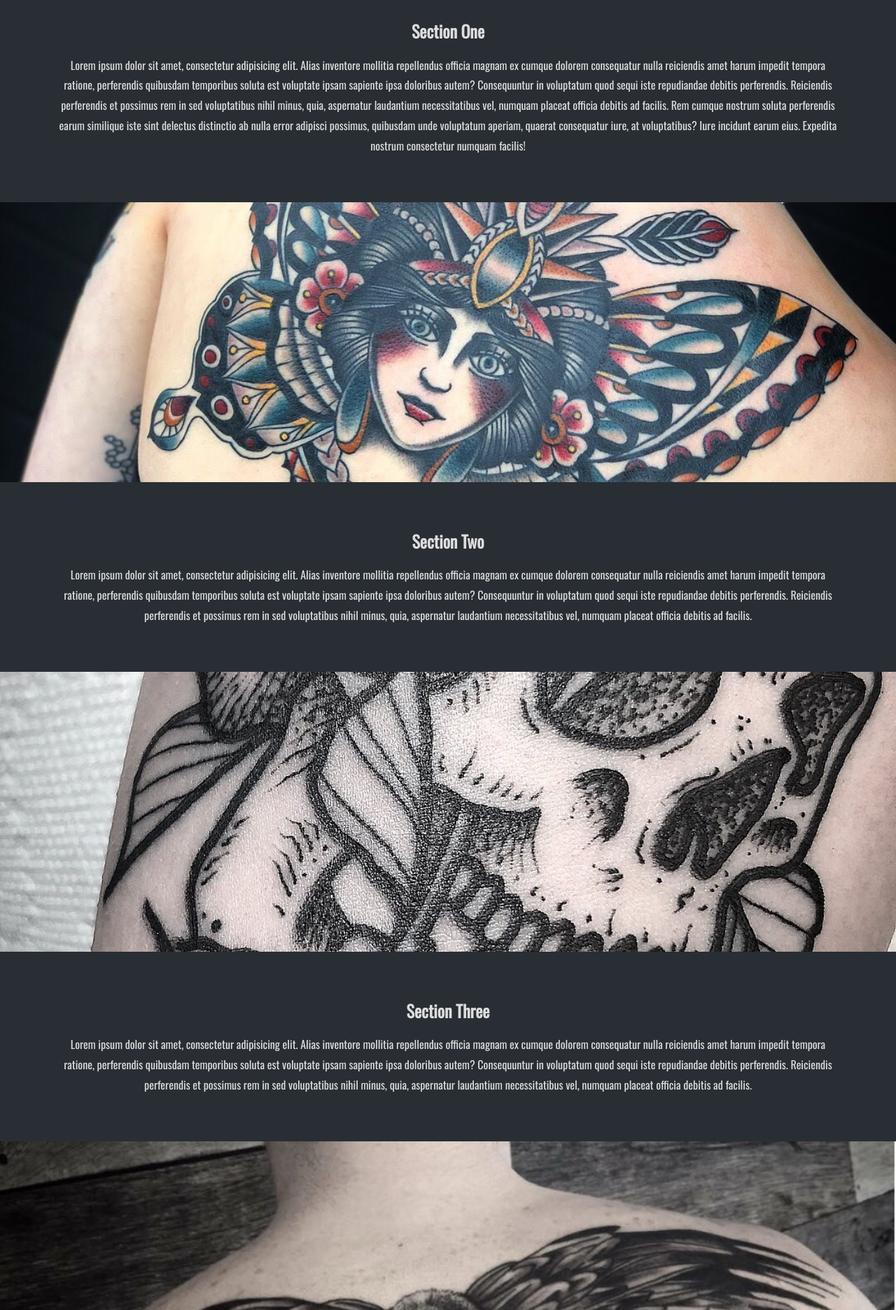
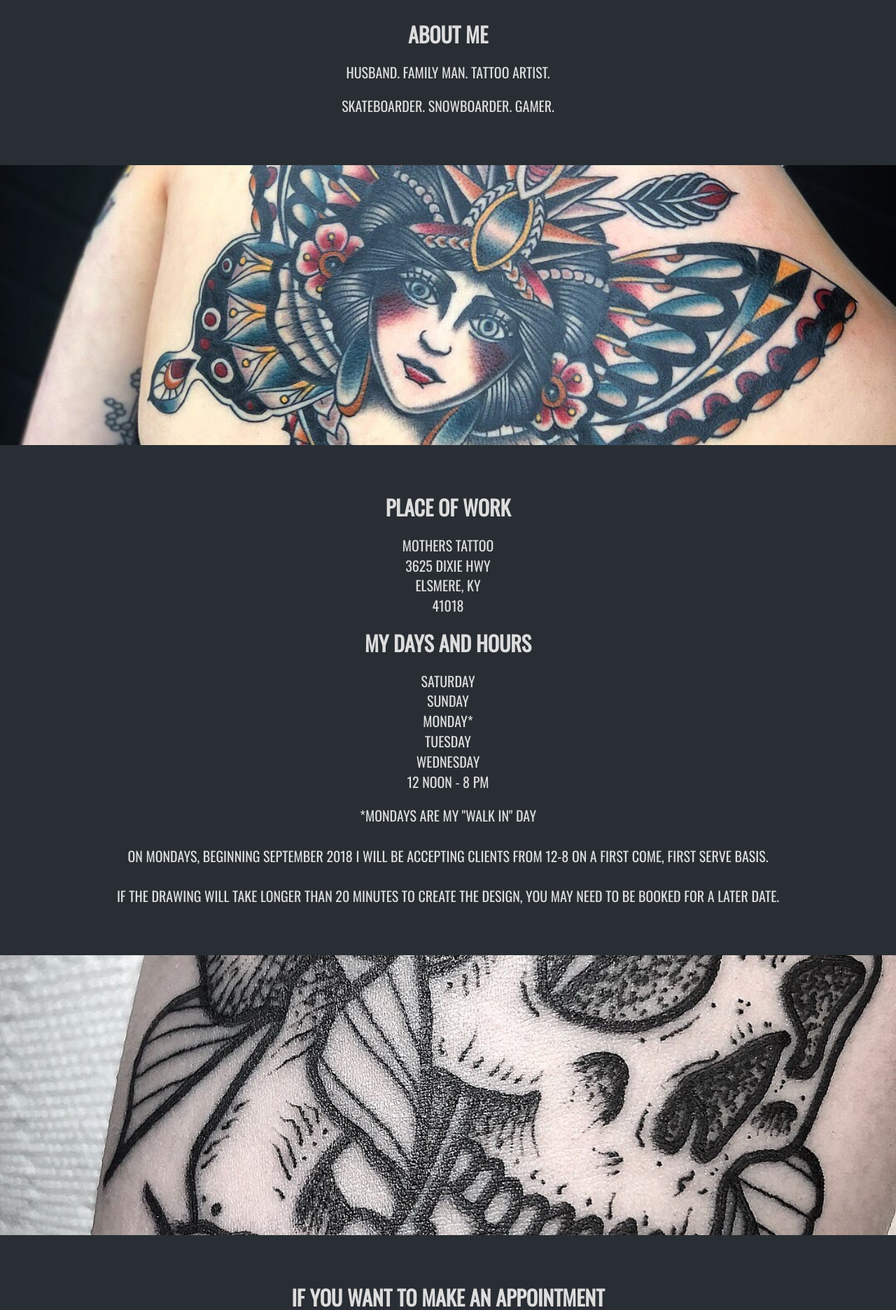
Before and after one commit to Herrm2291/parallaxsite, a plain HTML site: page index.html in a window 1280 px wide. Shown: the part 840-2712 px from the top of the page at 70% size. Drawn offline with nearby package versions, Linux system fonts and the light colour scheme.

Commit message:
updated text and images

```diff
--- a/css/style.css
+++ b/css/style.css
@@ -50,17 +50,23 @@ body, html {
 
 .section {
   text-align: center;
-  padding: 50px 80px;
+	padding: 50px 80px;
+	font-size: 20px;
 }
 
-.section-light {
+/* .section-light {
   background-color: #f4f4f4;
   color: #666
+} */
+
+.section-about {
+  background-color: #282e34;
+	color: #ddd;
 }
 
 .section-dark {
   background-color: #282e34;
-  color: #ddd
+	color: #ddd;
 }
 
 .ptext {
--- a/index.html
+++ b/index.html
@@ -21,15 +21,15 @@
     </div>
   </div>
 
-  <section class="section section-dark">
-    <h2>Section One</h2>
+  <section class="section section-about">
+    <h2>ABOUT ME</h2>
     <p>
-      Lorem ipsum dolor sit amet, consectetur adipisicing elit. Alias inventore mollitia repellendus officia magnam ex cumque dolorem consequatur nulla reiciendis amet harum impedit tempora ratione, perferendis quibusdam temporibus soluta est voluptate ipsam
-      sapiente ipsa doloribus autem? Consequuntur in voluptatum quod sequi iste repudiandae debitis perferendis. Reiciendis perferendis et possimus rem in sed voluptatibus nihil minus, quia, aspernatur laudantium necessitatibus vel, numquam placeat officia
-      debitis ad facilis. Rem cumque nostrum soluta perferendis earum similique iste sint delectus distinctio ab nulla error adipisci possimus, quibusdam unde voluptatum aperiam, quaerat consequatur iure, at voluptatibus? Iure incidunt earum eius. Expedita
-      nostrum consectetur numquam facilis!
-    </p>
-  </section>
+			HUSBAND. FAMILY MAN. TATTOO ARTIST.
+		</p>
+		<p>
+			SKATEBOARDER. SNOWBOARDER. GAMER.
+		</p>
+	</section>
 
   <div class="pimg2">
     <div class="ptext">
@@ -40,11 +40,26 @@
   </div>
 
   <section class="section section-dark">
-    <h2>Section Two</h2>
+    <h2>PLACE OF WORK</h2>
     <p>
-      Lorem ipsum dolor sit amet, consectetur adipisicing elit. Alias inventore mollitia repellendus officia magnam ex cumque dolorem consequatur nulla reiciendis amet harum impedit tempora ratione, perferendis quibusdam temporibus soluta est voluptate ipsam
-      sapiente ipsa doloribus autem? Consequuntur in voluptatum quod sequi iste repudiandae debitis perferendis. Reiciendis perferendis et possimus rem in sed voluptatibus nihil minus, quia, aspernatur laudantium necessitatibus vel, numquam placeat officia
-      debitis ad facilis.
+			MOTHERS TATTOO<br>
+			3625 DIXIE HWY<br>
+			ELSMERE, KY<br>
+			41018
+		</p>
+		<h2>MY DAYS AND HOURS</h2>
+    <p>
+			SATURDAY<br>
+			SUNDAY<br>
+			MONDAY*<br>
+			TUESDAY<br>
+			WEDNESDAY<br>
+			12 NOON - 8 PM
+		</p>
+		<p>
+			*MONDAYS ARE MY "WALK IN" DAY<br><br>
+			ON MONDAYS, BEGINNING SEPTEMBER 2018 I WILL BE ACCEPTING CLIENTS FROM 12-8 ON A FIRST COME, FIRST SERVE BASIS.<br><br>
+			IF THE DRAWING WILL TAKE LONGER THAN 20 MINUTES TO CREATE THE DESIGN, YOU MAY NEED TO BE BOOKED FOR A LATER DATE.
     </p>
   </section>
 
@@ -57,11 +72,27 @@
   </div>
 
   <section class="section section-dark">
-    <h2>Section Three</h2>
+    <h2>IF YOU WANT TO MAKE AN APPOINTMENT</h2>
     <p>
-      Lorem ipsum dolor sit amet, consectetur adipisicing elit. Alias inventore mollitia repellendus officia magnam ex cumque dolorem consequatur nulla reiciendis amet harum impedit tempora ratione, perferendis quibusdam temporibus soluta est voluptate ipsam
-      sapiente ipsa doloribus autem? Consequuntur in voluptatum quod sequi iste repudiandae debitis perferendis. Reiciendis perferendis et possimus rem in sed voluptatibus nihil minus, quia, aspernatur laudantium necessitatibus vel, numquam placeat officia
-      debitis ad facilis.
+      Email me at
+			<a href="mailto:jeffwmorris89@yahoo.com">jeffwmorris89@yahoo.com</a> and in the subject <b>PLEASE</b> put your name.<br>
+			I ask that everyone please propose their idea as clearly and specific as can be. I need approximate size, location you want it on your body, and if you’d like it in color or not.<br><br>
+
+			Include reference photos. Just a few please, or whatever is needed to get your idea across, as best as possible.<br><br>
+
+			Don’t go into great detail about what the piece is for, or give me a long story to read, please.<br>
+
+			Let’s share that sort of thing in person if you’d like! I would love to hear why you’re getting the tattoo, but won’t have time to read about it!<br><br>
+
+			If you ask me to tattoo someone else’s tattoo on you exactly I will not accept your proposal. If you want something done by someone else go to that person!<br><br>
+
+			Once I review the email proposal I will let you know if I’d be comfortable and confident in doing your tattoo. If I am not, I will still go over the proposal and explain why not, and give other options.<br><br>
+
+			Once we have discussed the tattoo by email, I will then require a $60 cash or $100 credit card down payment to be made at the shop to book! This will ensure your time is not taken by someone else. The appointment will be booked in person. We will not discuss days and times until meeting in person.<br><br>
+
+			The shop has hired help everyday to facilitate appointment bookings and receiving of down payments. We accept credit or cash. Your dowmpayment will come off the first appointment price.<br><br>
+
+			I will do my best to read and reply to emails as quickly as possible!
     </p>
   </section>
 
```
